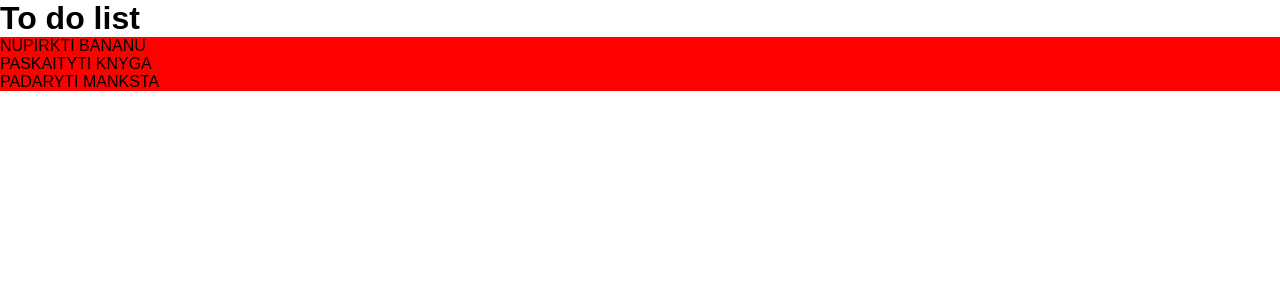
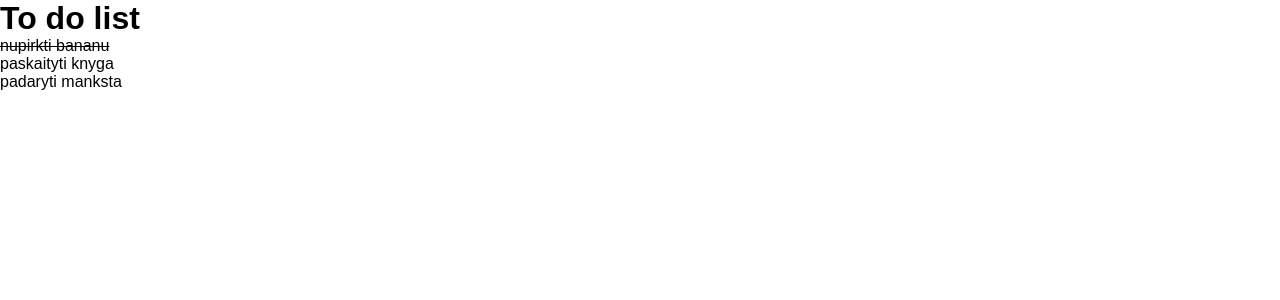
Before and after one commit to panasonicas/React-begining-examples, a React (Create React App) app: page / in a window 1280 px wide. Shown: the top 300 px of the page. Built offline with nearby package versions, Linux system fonts and the light colour scheme; the HTML template or start-up script is replaced by a standard one.

Commit message:
Style fnct acording data, ternary insted if else

```diff
--- a/src/App.js
+++ b/src/App.js
@@ -9,7 +9,7 @@ function App() {
       {
         id:1,
         title:'nupirkti bananu',
-        completed: false
+        completed: true
       },
       {
         id:2,
--- a/src/components/TodoItem.js
+++ b/src/components/TodoItem.js
@@ -6,17 +6,30 @@ const itemStyle = {
     'textTransform' : 'Uppercase'
 };
 
+
+
+
 const TodoItem = ({todo}) => {
+
+    const getStyle = () => {
+        return {
+            textDecoration: todo.completed ? 'line-through' : 'none' //ternary operator
+        }
+    }
+
+
     return (
         //inline style markup
         //<div style={{backgroundColor : '#f4f4f4'}}>
 
         //Style with const itemStyle
-        <div style={itemStyle}>
+        <div style={getStyle()}>
             <p>{todo.title}</p>
         </div>
     )
 };
+
+
 
 //PropTypes
 TodoItem.propTypes = {
```
